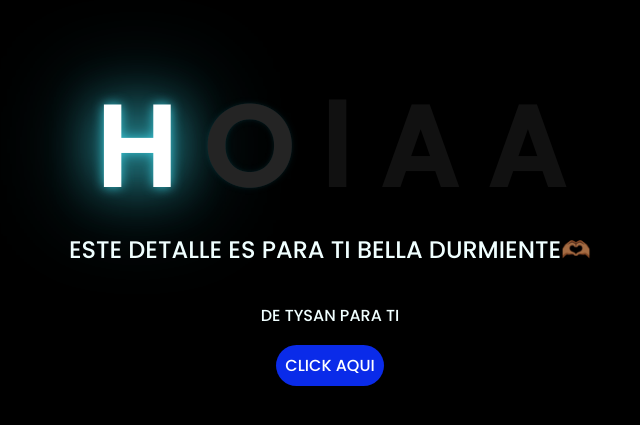
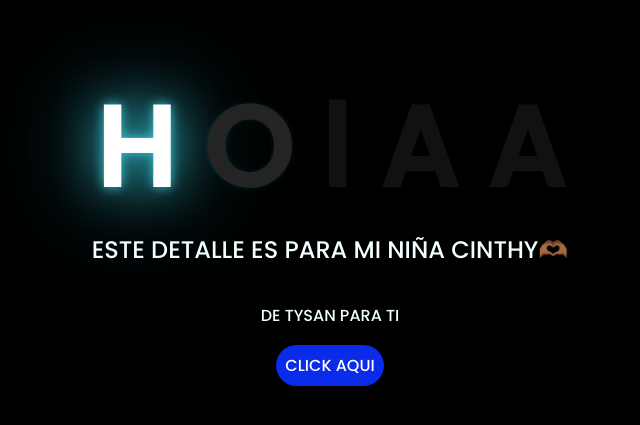
Before and after one commit to tyzan18/cinthy.com, a plain HTML site: page index.html in a window 1280 px wide. Shown: the part 111-536 px from the top of the page, without its empty margins (318-958 px from the left). Drawn offline with Linux system fonts and the light colour scheme.

Commit message:
Update index.html

```diff
--- a/index.html
+++ b/index.html
@@ -20,7 +20,7 @@
 
     </div>
     <div class="description">
-        <span>ESTE DETALLE ES PARA TI BELLA DURMIENTE🫶🏾</br>
+        <span>ESTE DETALLE ES PARA MI NIÑA CINTHY🫶🏾</br>
         </span>
     </div>
     <div>
```
